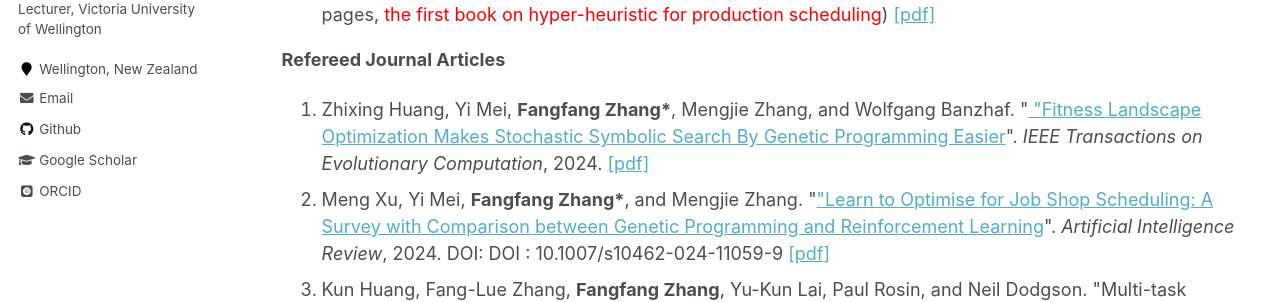
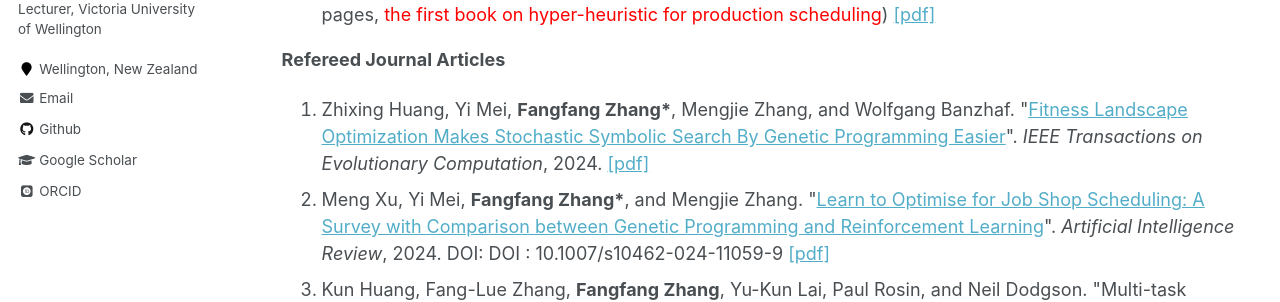
Before and after one commit to fangfang-zhang/fangfang-zhang.github.io, a Jekyll site: the page built from _pages/publications.md, in a window 1280 px wide and 900 px high. Shown: the part 295-597 px from the top of the window. Built offline with Jekyll 4.4.1, drawn with Linux system fonts in a browser that asks for light colours; some web fonts are replaced.

Commit message:
zhuxingTEVC

```diff
--- a/_pages/publications.md
+++ b/_pages/publications.md
@@ -11,8 +11,8 @@ author_profile: true
 
 **Refereed Journal Articles**
 <ol>
-<li>Zhixing Huang, Yi Mei, <b>Fangfang Zhang*</b>, Mengjie Zhang, and Wolfgang Banzhaf. "<a target="_blank" href=""> "Fitness Landscape Optimization Makes Stochastic Symbolic Search By Genetic Programming Easier</a>". <i>IEEE Transactions on Evolutionary Computation</i>, 2024. <a target="_blank" href="">[pdf]</a></li>
-<li>Meng Xu, Yi Mei, <b>Fangfang Zhang*</b>, and Mengjie Zhang. "<a target="_blank" href="">"Learn to Optimise for Job Shop Scheduling: A Survey with Comparison between Genetic Programming and Reinforcement Learning</a>". <i>Artificial Intelligence Review</i>, 2024. DOI: DOI : 10.1007/s10462-024-11059-9 <a target="_blank" href="">[pdf]</a></li>
+<li>Zhixing Huang, Yi Mei, <b>Fangfang Zhang*</b>, Mengjie Zhang, and Wolfgang Banzhaf. "<a target="_blank" href="">Fitness Landscape Optimization Makes Stochastic Symbolic Search By Genetic Programming Easier</a>". <i>IEEE Transactions on Evolutionary Computation</i>, 2024. <a target="_blank" href="">[pdf]</a></li>
+<li>Meng Xu, Yi Mei, <b>Fangfang Zhang*</b>, and Mengjie Zhang. "<a target="_blank" href="">Learn to Optimise for Job Shop Scheduling: A Survey with Comparison between Genetic Programming and Reinforcement Learning</a>". <i>Artificial Intelligence Review</i>, 2024. DOI: DOI : 10.1007/s10462-024-11059-9 <a target="_blank" href="">[pdf]</a></li>
 <li>Kun Huang, Fang-Lue Zhang, <b>Fangfang Zhang</b>, Yu-Kun Lai, Paul Rosin, and Neil Dodgson. "Multi-task Geometric Estimation of Depth and Surface Normal from Monocular 360° Images". <i>Computational Visual Media Journal</i>, 2024.</li>
 <li>Yuye Zhang, <b>Fangfang Zhang*</b>, Paula Casanovas, Bing Xue, Mengjie Zhang, and Jane E. Symonds. "<a target="_blank" href="https://link.springer.com/article/10.1007/s44295-024-00046-z?utm_source=rct_congratemailt&utm_medium=email&utm_campaign=oa_20241107&utm_content=10.1007%2Fs44295-024-00046-z">A Study of Feature Importance for King Salmon Health Classification with Feature Selection</a>". <i>Intelligent Marine Technology and Systems</i>, 2024. DOI: 10.1007/s44295-024-00046-z <a target="_blank" href="https://github.com/fangfang-zhang/fangfang-zhang.github.io/blob/main/files/2024-IMTS.pdf">[pdf]</a></li>
 <li><b>Fangfang Zhang</b>, Gaofeng Shi, Yi Mei, and Mengjie Zhang. "<a target="_blank" href="https://ieeexplore.ieee.org/abstract/document/10669769">Multi-objective Dynamic Flexible Job Shop Scheduling with Biased Objectives via Multitask Genetic Programming</a>". <i>IEEE Transactions on Artificial Intelligence</i>, 2024. DOI: 10.1109/TAI.2024.3456086 <a target="_blank" href="https://github.com/fangfang-zhang/fangfang-zhang.github.io/blob/main/files/2024-MODFJSS_with_Biased_Objectives_via_MGP.pdf">[pdf]</a></li>
```
